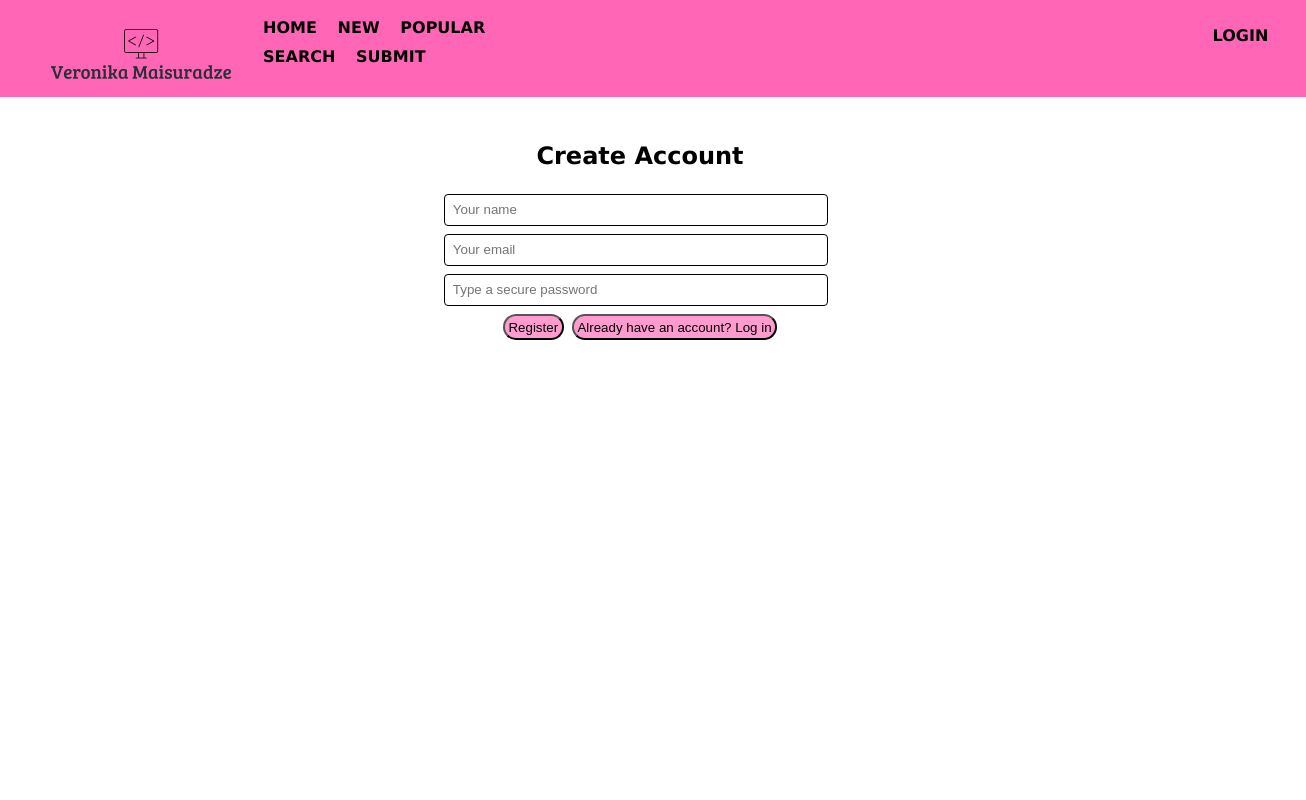
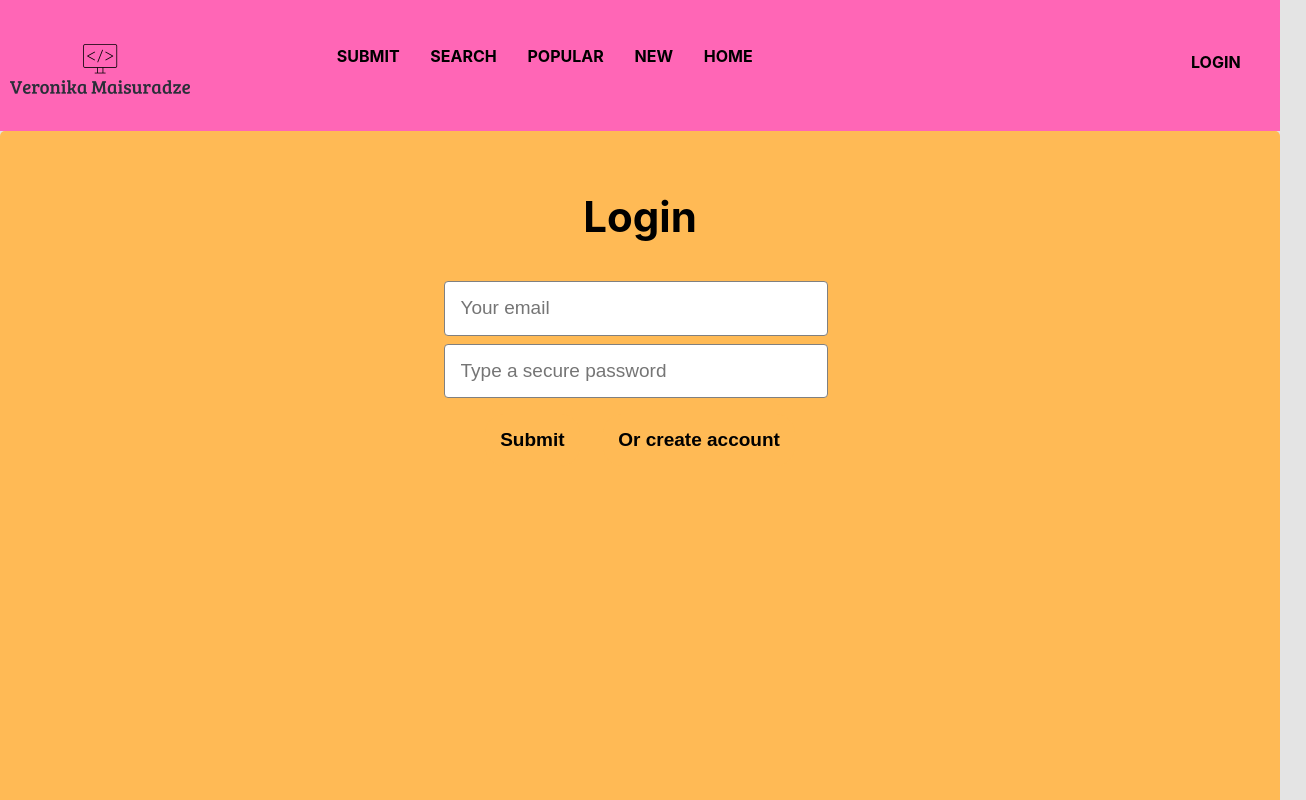
Before and after one commit to veronika333/React-Firebase-App, a React (Create React App) app: page /login in a window 1280 px wide. Shown: the top 800 px of the page, 1306 px wide, since content can reach past the window. Built offline with nearby package versions, Linux system fonts and the light colour scheme.

Commit message:
style and toggling added to login

```diff
--- a/src/App.css
+++ b/src/App.css
@@ -39,10 +39,29 @@
 
 
 
-
+/*
 html, body {
   margin: 0;
   padding: 0;
   font-family: Verdana, Geneva, sans-serif;
+  height: 100%;
+  font-size: 19px;
+  background-color: rgb(234, 233, 227)
+} */
+
+html, body {
+  background-color: rgb(228, 228, 228);
   height: 100%
 }
+/* .App {
+  height: 100vh;
+  background-size: cover;
+  background-repeat: no-repeat;
+  background-position: top center;
+} */
+.App {
+  height: 100%;
+}
+h2 {
+  font-size: 42px;
+}
--- a/src/components/Auth/login/Login.js
+++ b/src/components/Auth/login/Login.js
@@ -1,17 +1,20 @@
-import React from 'react';
+import React, {useState } from 'react';
 import './login.css';
 
 export default function Login() {
+const [login, setLogin] = useState(true);
+
+
     return (
         <div className="login-container">
-            <h2>Create Account</h2>
+            <h2>{login ? "Login" : "Create Account"}</h2>
             <form>
-                <input type="text" placeholder="Your name" autoComplete="off" />
+                {!login && (<input type="text" placeholder="Your name" autoComplete="off" />)}
                 <input type="email" placeholder="Your email" autoComplete="off" />
                 <input type="password" placeholder="Type a secure password" />
-           <button type="submit">Register</button>
-           <button type="button">
-Already have an account? Log in
+           <button type="submit">Submit</button>
+           <button type="button" onClick={() => setLogin(prevLogin => !prevLogin)}>
+{!login ? "Or sign in" : "Or create account"}
            </button>
             </form>
         </div>
--- a/src/components/Auth/login/login.css
+++ b/src/components/Auth/login/login.css
@@ -1,14 +1,15 @@
 /* Style inputs, select elements and textareas */
 input {
     width: 100%;
-    padding: 2%;
+    padding: 4%;
     margin: 1%;
-    border: 1px solid;
+    border: 1px solid gray;
     border-radius: 4px;
     box-sizing: border-box;
     color: black;
     cursor: pointer;
-    float: right
+    float: right;
+    font-size: 19px;
   }
 
   /* Style the label to display next to the inputs */
@@ -23,20 +24,33 @@ input {
     padding: 2% 20%;
     text-align: center;
     position: relative;
-  }
+    height: 100vh;
+    /* background-image: url("../../../assets/slide2.jpg");
+  background-position:'center';
+  background-size: 'cover';
+  background-repeat: 'no-repeat';
+        object-fit: cover; */
+  background-color: rgb(255, 186, 85);
+    }
   form {
       width: 50%;
       margin: auto
   }
 
    button {
-       margin: 1%;
-       padding: 1%;
+       margin: 3%;
+       padding: 4%;
        border-radius: 1em;
-       background-color: #ff9bcf;
+       background-color: rgb(255, 186, 85);
+       font-size: 19px;
+       border: none;
+       font-weight: bold;
    }
    button:hover {
        cursor: pointer;
-       background-color: #fcb0d7;
-
+       background-color: #ff66b6;
+       border: none;
    }
+button:active {
+border: none;
+}
--- a/src/components/header/header.css
+++ b/src/components/header/header.css
@@ -3,19 +3,18 @@
     position: relative;
     width: 100%;
     display: inline-block;
-    padding-left: 2%;
     vertical-align:top;
+    padding: 2% 0;
   }
     .logo {
         float: left;
-        margin: 2% 3%;
         display: inline-block;
     }
   .menu {
       font-weight: bold;
       padding-top: 1%;
       display: inline-block;
-      vertical-align:top;
+     width: 60%;
       position: relative;
   }
 
@@ -32,8 +31,9 @@
     color: black;
     margin: 1% 2%;
     display: inline-block;
+    float: right;
 }
 .link:hover {
-    border: solid;
+    text-decoration: underline;
     padding: 1%
 }
```
Also changed, not shown: src/assets/slide2.jpg (added).
